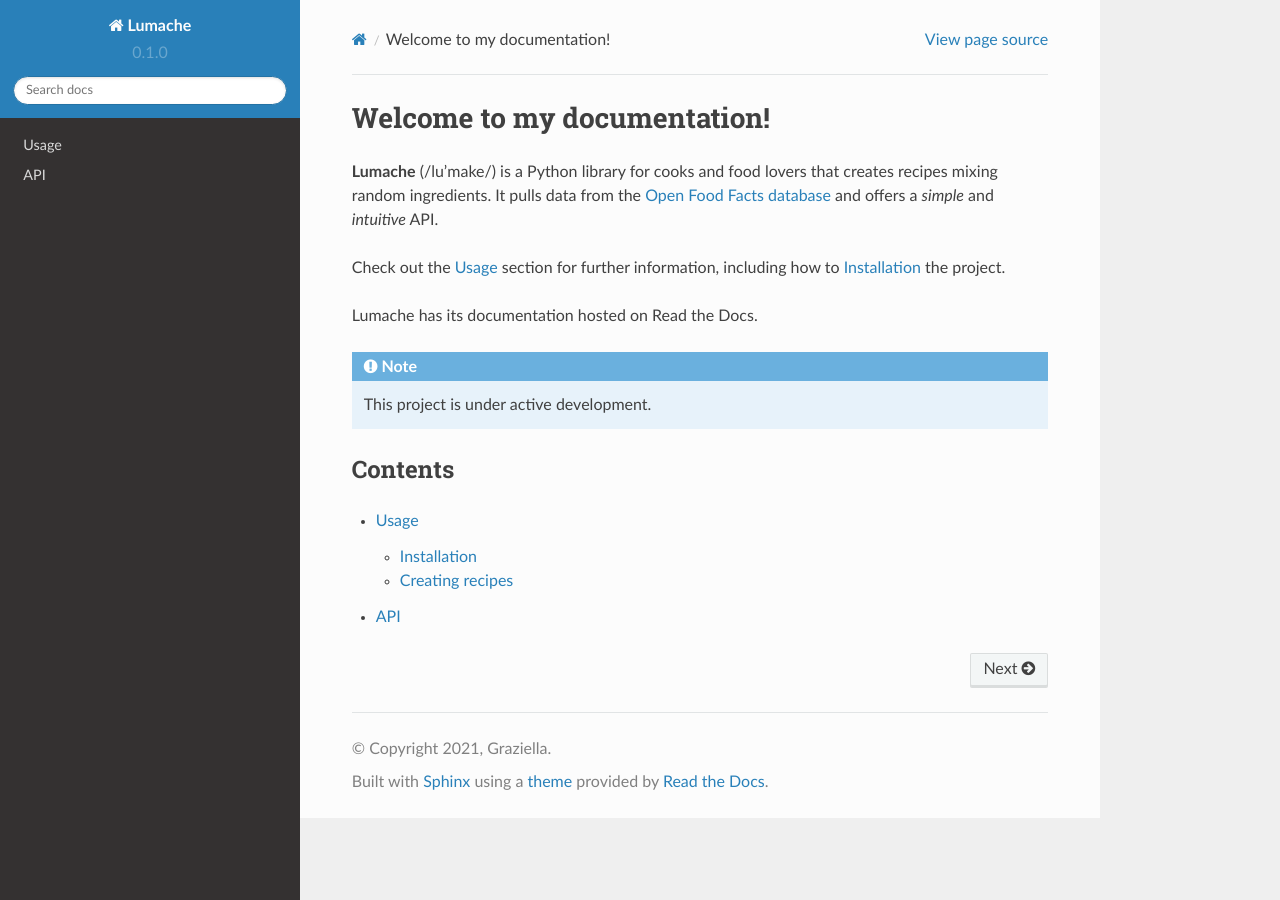
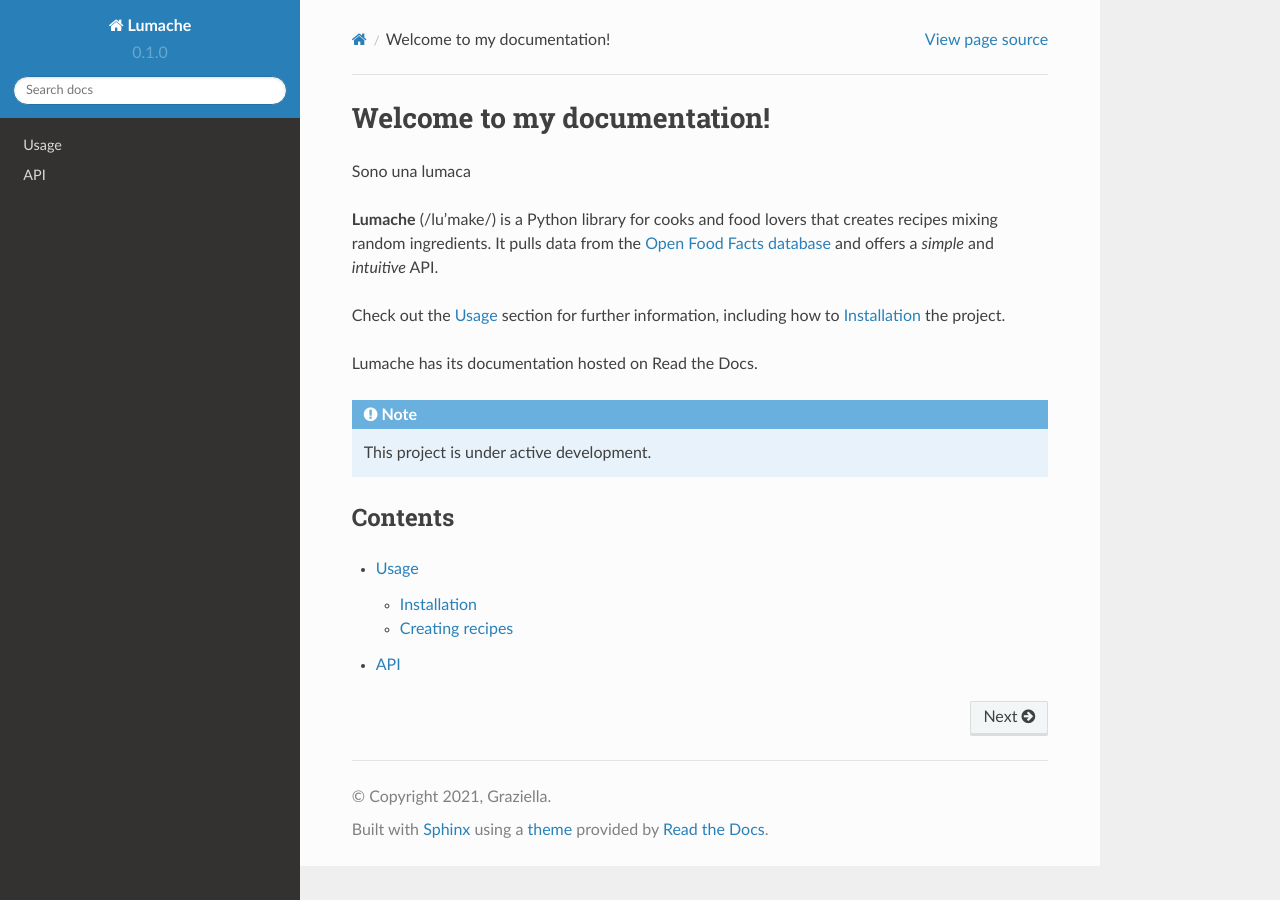
Before and after one commit to aghirotti/rtd_ghiro_docs, a Sphinx documentation site: the page built from docs/source/index.rst, in a window 1280 px wide. Built offline with Sphinx 7.4.7 and the Read the Docs theme 2.0.0, drawn with Linux system fonts in a browser that asks for light colours.

Commit message:
Update index.rst

```diff
--- a/docs/source/index.rst
+++ b/docs/source/index.rst
@@ -1,5 +1,7 @@
 Welcome to my documentation!
 ===================================
+
+Sono una lumaca
 
 **Lumache** (/lu'make/) is a Python library for cooks and food lovers
 that creates recipes mixing random ingredients.
```
